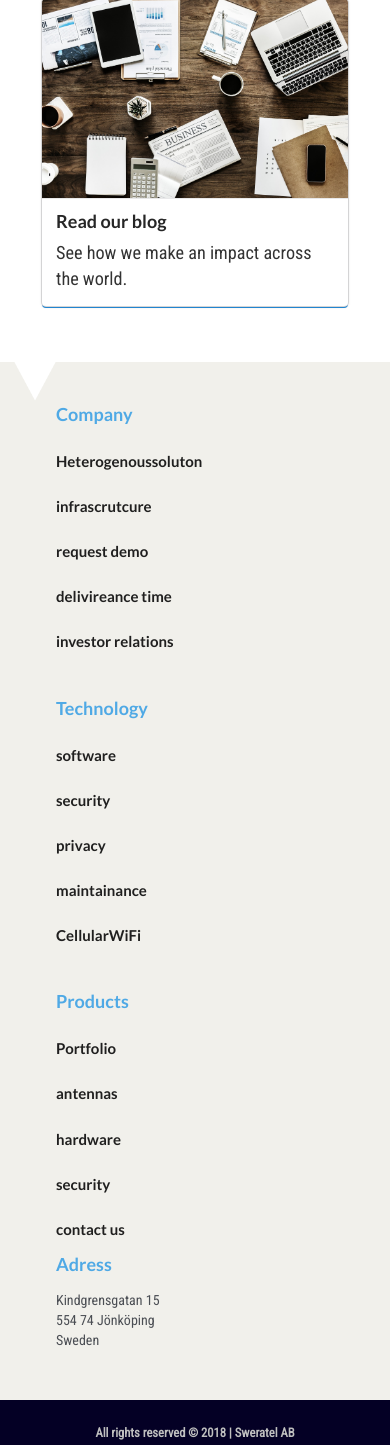
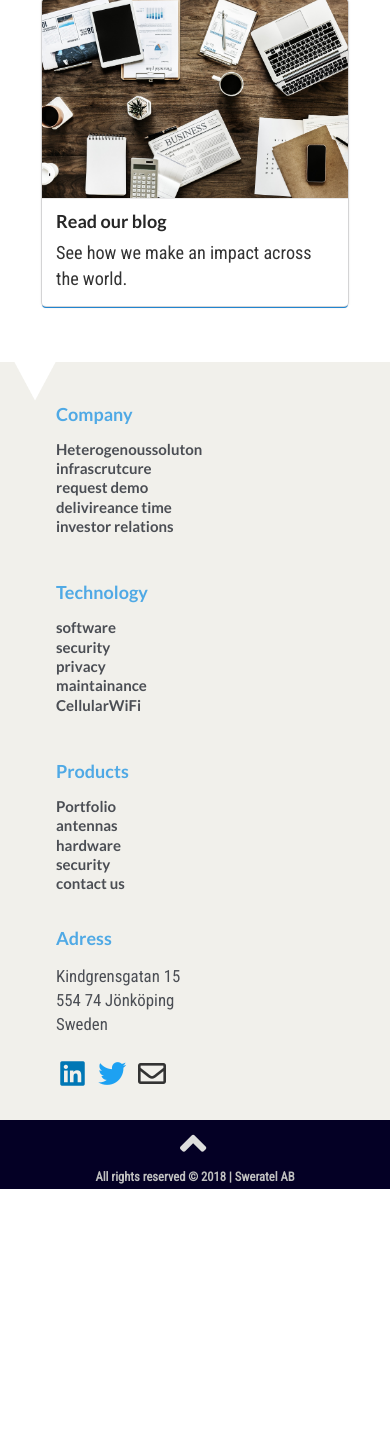
Before and after one commit to davidyanis/dallunkens, a PHP site: page /index.html in a window 390 px wide. Shown: the part 1912-3357 px from the top of the page. After the commit the page ends 3101 px from the top, so only its background shows below. Run offline with PHP 8.4, Linux system fonts and the light colour scheme.

Commit message:
headline

```diff
--- a/css/desktop.css
+++ b/css/desktop.css
@@ -100,16 +100,15 @@
         width: 100%;
         display: flex;
         flex-direction: column;
+        justify-content: center;
         align-content: center;
         align-items: center;
     }
 
     .h1-bg {
         font-size: 3em;
-        text-align: center;
         color: white;
         margin: 0;
-        padding-top: 3em;
     }
 
     .description-bg {
--- a/css/footer.css
+++ b/css/footer.css
@@ -180,37 +166,30 @@ footer {
     }
 
     .adressInfo {
-        padding-top: 1em!important;
-
+        margin-top: 2em;
         width: auto;
-
         color: rgb(75, 78, 84);
+        font-size: 1.2em;
     }
 
     /* Social media on footer, icons etc styling */
     .socialMediaIcons {
         width: auto;
-        margin-left: 1.5em;
-        color: #0077B5;
+        margin-top: 2em;
         padding-bottom: 2em;
-
-
     }
 
-    .socialMediaIcons .fa-linkedin-in {
+    .socialMediaIcons .linkedin {
         color: #0077B5;
-        font-size: 1.5em;
+        font-size: 2em;
     }
-
-    .socialMediaIcons .fa-twitter {
-        font-size: 1.5em;
-        padding-left: 0.4em;
+    .socialMediaIcons .twitter {
+        color: #1da1f2;
+        font-size: 2em;
     }
-
-    .socialMediaIcons .fa-envelope {
+    .socialMediaIcons .envelope {
         color: #333;
-        font-size: 1.5em;
-        padding-left: 0.4em;
+        font-size: 2em;
     }
 
     /* do not display this footer text in mobile version */
@@ -232,6 +211,19 @@ footer {
         margin: 0;
         line-height: 2em;
         text-align: center;
+    }
+
+    .footerTechnologyText h4{
+        margin: 0;
+        color: rgb(75, 78, 84);
+    }
+    .footerProductsText h4{
+        margin: 0;
+        color: rgb(75, 78, 84);
+    }
+    .footerCompanyText h4{
+        margin: 0;
+        color: rgb(75, 78, 84);
     }
 }
 
--- a/css/header.css
+++ b/css/header.css
@@ -8,7 +8,6 @@ header {
 .fullscreen {
     height: 120vh;
     background-color: #e6e6e6;
-    position: fixed;
     z-index: 9999;
 }
 
@@ -31,6 +30,16 @@ header {
     float: right;
     padding: 1em;
     margin-right: 0.5em!important;
+}
+.copyRight .arrow-to-top {
+    color: #ddd;
+    font-size: 3em;
+    margin-top: 0.3em;
+    height: 0;
+}
+.arrow-to-top:hover {
+    opacity: 0.5;
+    cursor: pointer;
 }
 
 /* Parent of navigation bar */
--- a/css/mobile.css
+++ b/css/mobile.css
@@ -39,6 +39,7 @@
         width: 100%;
         display: flex;
         flex-direction: column;
+        justify-content: center;
         align-content: center;
         align-items: center;
     }
@@ -48,7 +49,6 @@
         text-align: center;
         color: white;
         margin: 0;
-        padding-top: 3em;
     }
 
     .description-bg {
--- a/css/tablet.css
+++ b/css/tablet.css
@@ -38,6 +38,7 @@
         display: flex;
         flex-direction: column;
         align-content: center;
+        justify-content: center;
         align-items: center;
     }
 
@@ -46,7 +47,6 @@
         text-align: center;
         color: white;
         margin: 0;
-        padding-top: 3em;
     }
 
     .description-bg {
--- a/index.html
+++ b/index.html
@@ -211,14 +211,14 @@
                <p>Kindgrensgatan 15 <br>554 74 Jönköping <br>Sweden</p>
             </div>
             <div class="socialMediaIcons">
-               <a href="https://www.linkedin.com/company/sweratel-ab/?trk=top_nav_home" target="_blank"><i class="fab fa-linkedin-in"></i></a>
-               <a href="https://twitter.com/sweratel" target="_blank"><i class="fab fa-twitter"></i></a>
-               <a href="#kontaktformulärsenare"><i class="far fa-envelope"></i></a>
+               <a href="https://www.linkedin.com/company/sweratel-ab/?trk=top_nav_home" target="_blank"><i class="linkedin icon"></i></a>
+               <a href="https://twitter.com/sweratel" target="_blank"><i class="twitter icon"></i></a>
+               <a href="#kontaktformulärsenare"><i class="envelope outline icon"></i></a>
             </div>
          </div>
          <div class="copyRight">
             <!-- sitemap, om oss, kontakta oss, investorrelationer, request demo system-->
-            <a onclick="scrollToTop()"><i class="angle-up icon"></i></a>
+            <a onclick="scrollToTop()"><i class="angle up icon arrow-to-top"></i></a>
             <h6>All rights reserved © 2018 | Sweratel AB</h6>
 
          </div>
```
Also changed, not shown: other parts of css/footer.css (+9 -23 lines).
